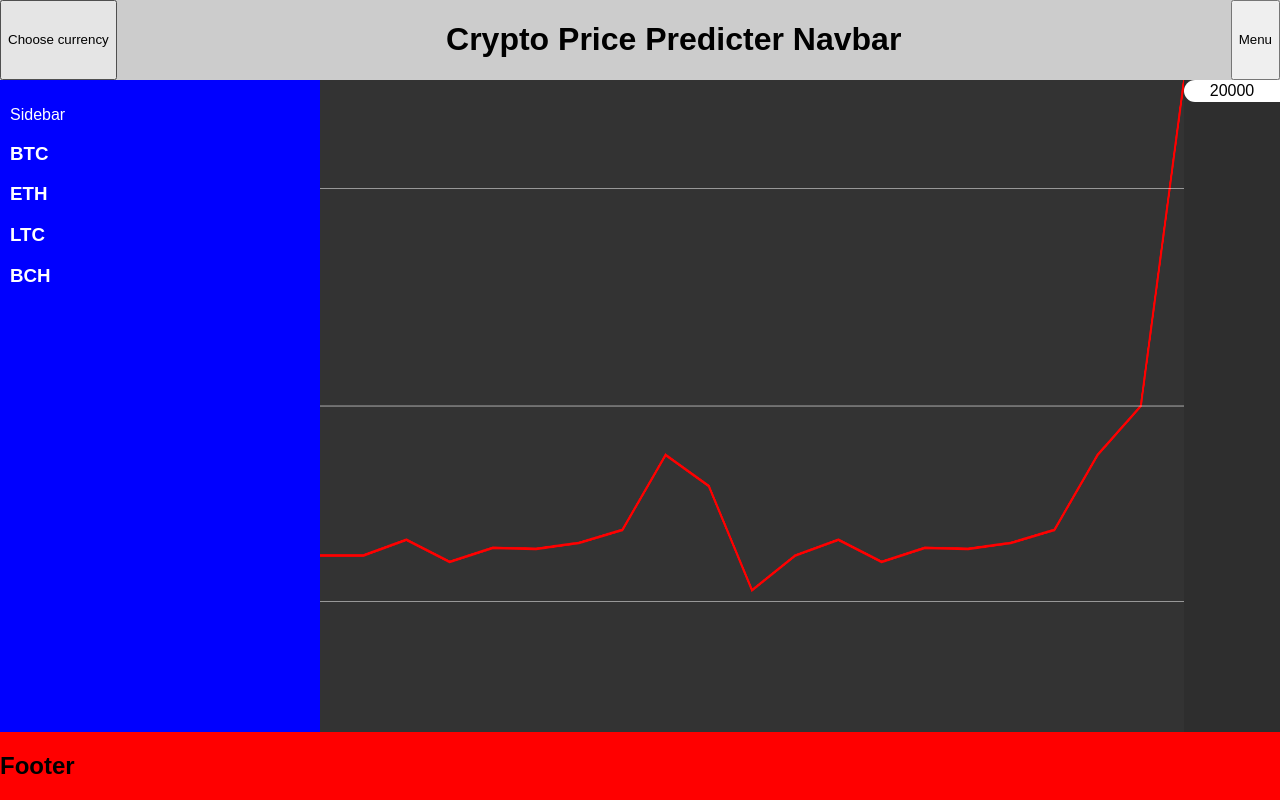
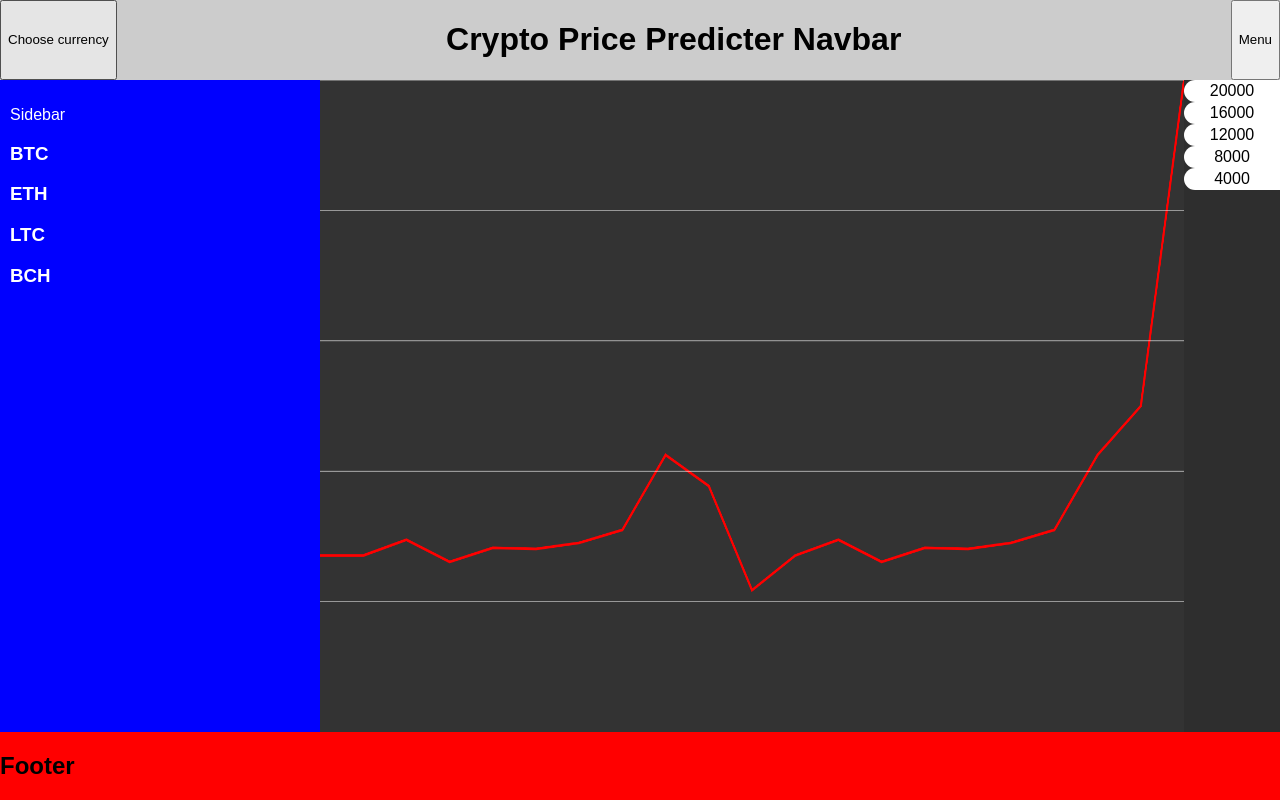
Before and after one commit to iSadist/CryptoPricePredicter, a React (Create React App) app in the folder cryptopricepredicter/: page / in a window 1280 px wide. Built offline with nearby package versions, Linux system fonts and the light colour scheme.

Commit message:
Draw multiple price bubbles and a price line with it

```diff
--- a/cryptopricepredicter/src/MainContent/MainContent.js
+++ b/cryptopricepredicter/src/MainContent/MainContent.js
@@ -1,5 +1,6 @@
 import React, { Component } from 'react';
 import './MainContent.css';
+import PriceBubble from './PriceBubble.js';
 import $ from 'jquery';
 
 class MainContent extends Component {
@@ -15,17 +16,25 @@ class MainContent extends Component {
     this.canvasWidth = 2000;
     this.canvasHeight = 1200;
     this.priceGraphContext = undefined;
+    this.startingMaxPrice = 20000;
+    this.numberOfPriceLines = 5;
+    this.priceLines = [];
+
+    var tempPrice = this.startingMaxPrice;
+
+    for (var i = 0; i < this.numberOfPriceLines; i++) {
+      this.priceLines.push(tempPrice);
+      tempPrice -= this.startingMaxPrice / this.numberOfPriceLines;
+    }
 
     this.state = {
-      maxChartPrice: 20000
+      currentMaxChartPrice: this.startingMaxPrice
     };
   }
 
   componentDidMount() {
     this.priceCanvas = $('.Main-Content__price-chart');
-
     this.drawPrice();
-    this.drawPriceGrid();
 
     this.priceCanvas.mousedown(this.mousedown.bind(this));
     this.priceCanvas.mouseup(this.mouseup.bind(this));
@@ -49,21 +58,15 @@ class MainContent extends Component {
     priceContext.lineWidth = 5;
     priceContext.strokeStyle = '#ff0000';
     priceContext.stroke();
+
+    for (var j = 0; j < this.priceLines.length; j++) {
+      this.drawPriceLine(this.priceLines[j]);
+    }
   }
 
   redrawPrice() {
     this.clearDrawing();
     this.drawPrice();
-    this.drawPriceGrid();
-
-    $(".side-price__price-bubble").css('top', this.convertPricePointToCanvasPoint(20000) * (this.priceCanvas.height() / this.canvasHeight));
-  }
-
-  drawPriceGrid() {
-    this.priceGraphContext.beginPath();
-    this.drawPriceLine(this.state.maxChartPrice/2);
-    this.drawPriceLine(this.state.maxChartPrice/5);
-    this.drawPriceLine(this.state.maxChartPrice/1.2);
   }
 
   drawPriceLine(price) {
@@ -92,7 +95,7 @@ class MainContent extends Component {
   }
 
   convertPricePointToCanvasPoint(price) {
-    return this.canvasHeight - price / (this.state.maxChartPrice/this.canvasHeight);
+    return this.canvasHeight - price / (this.state.currentMaxChartPrice/this.canvasHeight);
   }
 
   // Event handlers
@@ -125,10 +128,10 @@ class MainContent extends Component {
 
   adjustmaxPrice(e) {
     this.pageY = e.pageY;
-    var newMaxPrice = this.state.maxChartPrice - (this.pageY - this.previousPageY) * 100;
+    var newMaxPrice = this.state.currentMaxChartPrice - (this.pageY - this.previousPageY) * 100;
 
     this.setState({
-      maxChartPrice: newMaxPrice
+      currentMaxChartPrice: newMaxPrice
     });
     this.previousPageY = this.pageY;
   }
@@ -138,9 +141,12 @@ class MainContent extends Component {
       <div className="Main-Content">
         <canvas className='Main-Content__price-chart' width="2000" height="1200"></canvas>
         <div className="Main-Content__side-price">
-          <div className="side-price__price-bubble">
-            20000
-          </div>
+
+          {
+            this.priceLines.map(function(value, index) {
+              return <PriceBubble PriceBubble price={value} maxPrice={this.state.currentMaxChartPrice} canvasHeight={this.canvasHeight} height={1300} number={index+1} />
+            }.bind(this))
+          }
         </div>
       </div>
     );
--- /dev/null
+++ b/cryptopricepredicter/src/MainContent/PriceBubble.js
@@ -0,0 +1,27 @@
+import React, { Component } from 'react';
+import $ from 'jquery';
+
+class PriceBubble extends Component {
+  constructor(props) {
+    super(props);
+    this.price = this.props.price;
+    this.canvasHeight = this.props.canvasHeight;
+  }
+
+  render() {
+    this.height = $('.Main-Content__price-chart').height();
+    var canvasPoint = this.canvasHeight - this.price / (this.props.maxPrice/this.canvasHeight);
+
+    var CSSStyle = {
+      "top": canvasPoint * (this.height / this.canvasHeight) - this.props.number*22 + 11
+    }
+
+    return (
+      <div className="side-price__price-bubble" style={CSSStyle}>
+        {this.price}
+      </div>
+    );
+  }
+}
+
+export default PriceBubble;
```
